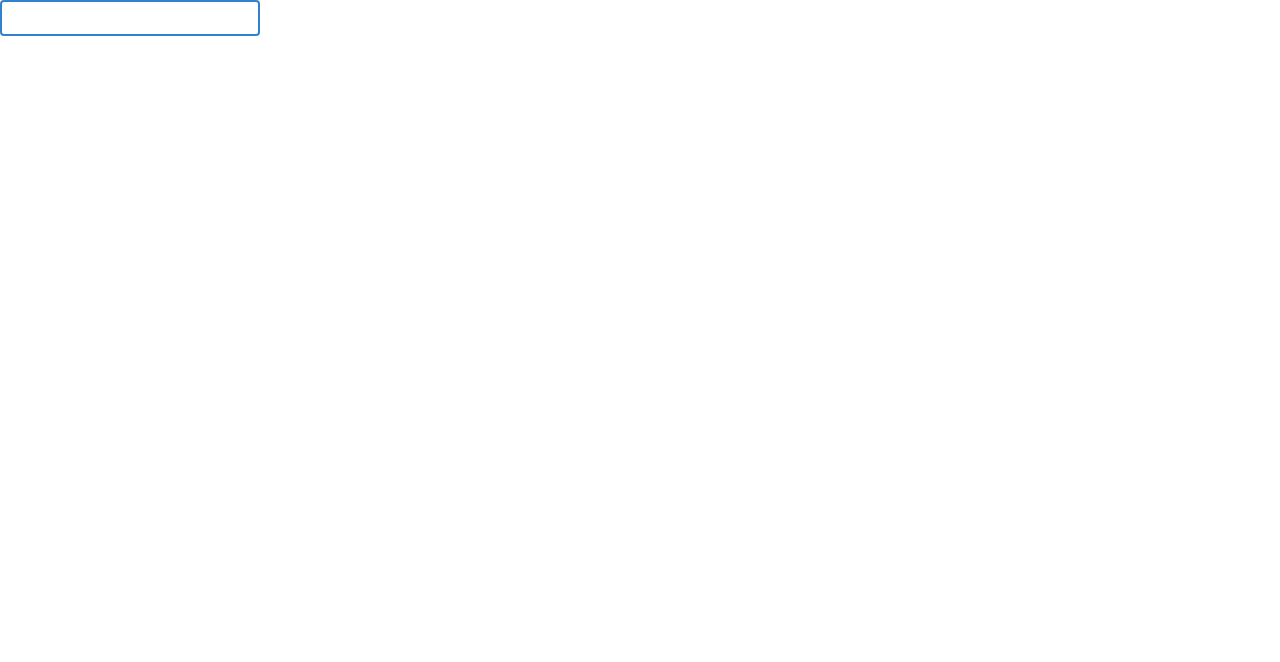
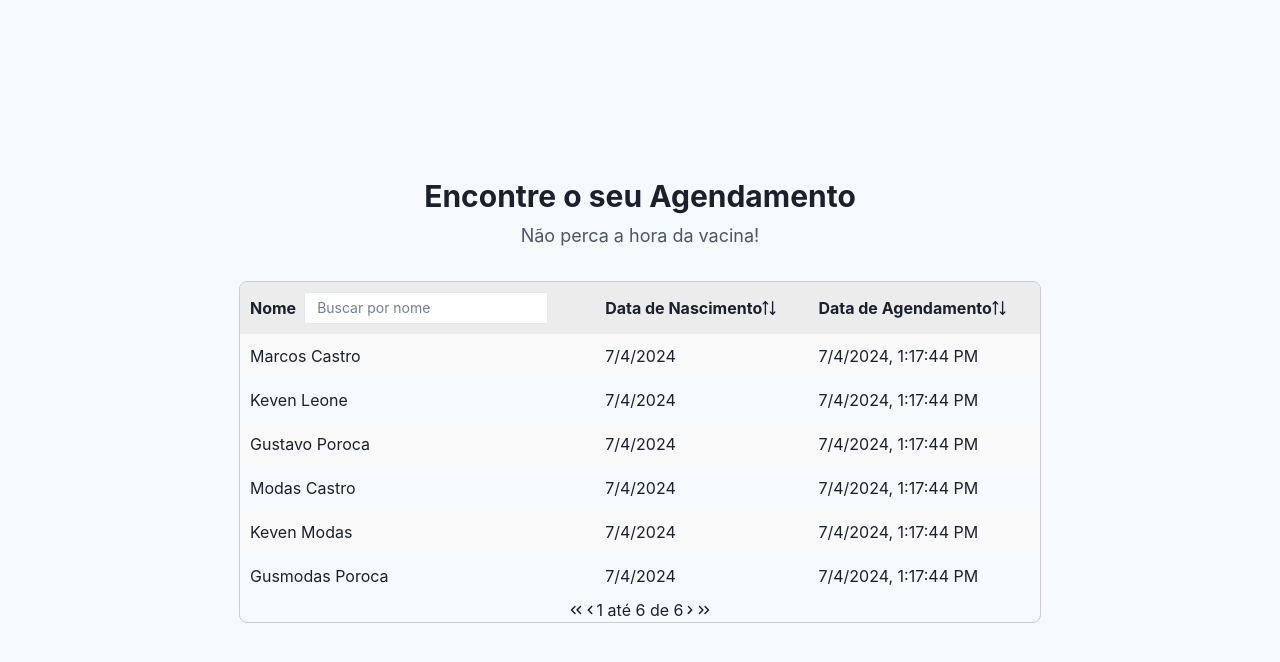
Before and after one commit to GuPoroca/projeto-pitang-frontend, a React (Vite) app: page /agendamento in a window 1280 px wide. Shown: the top 662 px of the page. Built offline with nearby package versions, Linux system fonts and the light colour scheme.

Commit message:
Página de agendamentos funcionando com dados de exemplo

```diff
--- a/package.json
+++ b/package.json
@@ -14,6 +14,7 @@
   "dependencies": {
     "@chakra-ui/react": "^2.8.2",
     "dom": "^0.0.3",
+    "primereact": "^10.7.0",
     "react": "^18.3.1",
     "react-datepicker": "^7.2.0",
     "react-dom": "^18.3.1",
--- a/src/AppRoutes.jsx
+++ b/src/AppRoutes.jsx
@@ -1,16 +1,19 @@
 import { BrowserRouter, Routes, Route } from "react-router-dom";
 import { ChakraProvider } from '@chakra-ui/react';
+import { PrimeReactProvider } from "primereact/api";
 import Home from './pages/Home';
 import Agendamentos from './pages/Agendamentos';
 import Cadastrar from './pages/Cadastrar'
 
 const AppRoutes = () => <BrowserRouter>
 <ChakraProvider>
+<PrimeReactProvider>
     <Routes>
         <Route path='/' element = {<Home />}/>
         <Route path='/agendamento' element = {<Agendamentos />}/>
         <Route path='/cadastrar' element = {<Cadastrar />}/>
     </Routes>
+</PrimeReactProvider>
 </ChakraProvider>
 </BrowserRouter>
 
--- a/src/components/DatePicker.jsx
+++ b/src/components/Formularios/DatePicker.jsx
@@ -3,7 +3,7 @@ import "react-datepicker/dist/react-datepicker.css";
 import { registerLocale, setDefaultLocale } from "react-datepicker";
 import ptBR from "date-fns/locale/pt-BR";
 import { subDays, addDays} from 'date-fns';
-import './style.css';
+import '../style.css';
 
 registerLocale('pt-BR', ptBR);
 setDefaultLocale('pt-BR');
--- /dev/null
+++ b/src/components/TabelaAgendamento/TabelaAgendamento.jsx
@@ -0,0 +1,63 @@
+import { useState } from "react";
+import { Button } from 'primereact/button';
+import { DataTable } from "primereact/datatable";
+import { Column } from "primereact/column";
+import { Flex, Stack, Heading, Text, useColorModeValue, Input } from "@chakra-ui/react";
+import "../style.css";
+
+
+const TabelaAgendamento = ({agendamentos}) => {
+    const paginatorLeft = <Button type="button" icon="pi pi-refresh" text />;
+    const paginatorRight = <Button type="button" icon="pi pi-download" text />;
+
+    const [nameFilter, setNameFilter] = useState('');
+    const [filteredAgendamentos, setFilteredAgendamentos] = useState([]);
+
+    const onNameFilterChange = (e) => {
+        const value = e.target.value;
+        setNameFilter(value);
+
+        const filteredData = agendamentos.filter((agendamento) => {
+            return agendamento.nome.toLowerCase().includes(value.toLowerCase());
+        });
+
+        setFilteredAgendamentos(filteredData);
+    };
+
+    return(
+        <DataTable
+                    value={filteredAgendamentos.length ? filteredAgendamentos : agendamentos}
+                    removableSort
+                    paginator
+                    rows={10}
+                    paginatorTemplate="RowsPerPageDropdown FirstPageLink PrevPageLink CurrentPageReport NextPageLink LastPageLink"
+                    currentPageReportTemplate="{first} até {last} de {totalRecords}"
+                    paginatorLeft={paginatorLeft}
+                    paginatorRight={paginatorRight}
+                    tableStyle={{ minWidth: "50rem" }}
+                    className="custom-datatable"
+                >
+                    <Column
+                        header={
+                            <div  style={{ display: 'flex', alignItems: 'center' }}>
+                                Nome
+                                <Input
+                                    value={nameFilter}
+                                    onChange={onNameFilterChange}
+                                    placeholder="Buscar por nome"
+                                    bg="white"
+                                    ml={2}
+                                    size="sm"
+                                />
+                            </div>
+                        }
+                        field="nome"
+                        className="custom-column"
+                    ></Column>
+                    <Column field="dataNascimento" header="Data de Nascimento" sortable className="custom-column"></Column>
+                    <Column field="dataAgendamento" header="Data de Agendamento" sortable className="custom-column"></Column>
+                </DataTable>
+    )
+}
+
+export default TabelaAgendamento
--- a/src/components/style.css
+++ b/src/components/style.css
@@ -1,3 +1,5 @@
+
+
 .custom-date-picker {
   border: 2px solid #3182ce; /* Cor da borda */
   border-radius: 4px; /* Cantos arredondados */
@@ -8,3 +10,40 @@
   border: none; /* Remove borda padrão do input */
   outline: none; /* Remove outline padrão do input */
 }
+
+.custom-datatable {
+  border: 1px solid #ccc;
+  border-radius: 8px;
+  overflow: hidden;
+}
+
+.custom-datatable .p-datatable-header,
+.custom-datatable .p-datatable-footer {
+  background-color: #f4f4f4;
+  text-align: center;
+  font-weight: bold;
+}
+
+.custom-datatable .p-datatable-thead > tr > th {
+  background-color: #ececec;
+  text-align: left;
+  padding: 10px;
+}
+
+.custom-datatable .p-datatable-tbody > tr > td {
+  padding: 10px;
+  text-align: left;
+}
+
+.custom-datatable .p-datatable-tbody > tr:nth-child(odd) {
+  background-color: #f9f9f9;
+}
+
+.custom-datatable .p-datatable-tbody > tr:hover {
+  background-color: #e0e0e0;
+}
+
+.custom-column {
+  text-align: left;
+  padding: 10px;
+}
--- a/src/pages/Agendamentos.jsx
+++ b/src/pages/Agendamentos.jsx
@@ -1,5 +1,86 @@
-import DatePicker from "../components/DatePicker";
+import { useState } from "react";
+import { Button } from 'primereact/button';
+import { DataTable } from "primereact/datatable";
+import { Column } from "primereact/column";
+import { Flex, Stack, Heading, Text, useColorModeValue, Input } from "@chakra-ui/react";
+import "../components/style.css";
+import TabelaAgendamento from "../components/TabelaAgendamento/TabelaAgendamento";
 
-const Agendamentos = () => <DatePicker/>
+const Agendamentos = () => {
+    const paginatorLeft = <Button type="button" icon="pi pi-refresh" text />;
+    const paginatorRight = <Button type="button" icon="pi pi-download" text />;
+
+    const [nameFilter, setNameFilter] = useState('');
+    const [filteredAgendamentos, setFilteredAgendamentos] = useState([]);
+
+    const agendamentos = [
+        {
+            id: 1,
+            nome: "Marcos Castro",
+            dataNascimento: new Date().toLocaleDateString(),
+            dataAgendamento: new Date().toLocaleString(),
+        },
+        {
+            id: 2,
+            nome: "Keven Leone",
+            dataNascimento: new Date().toLocaleDateString(),
+            dataAgendamento: new Date().toLocaleString(),
+        },
+        {
+            id: 3,
+            nome: "Gustavo Poroca",
+            dataNascimento: new Date().toLocaleDateString(),
+            dataAgendamento: new Date().toLocaleString(),
+        },
+        {
+            id: 4,
+            nome: "Modas Castro",
+            dataNascimento: new Date().toLocaleDateString(),
+            dataAgendamento: new Date().toLocaleString(),
+        },
+        {
+            id: 5,
+            nome: "Keven Modas",
+            dataNascimento: new Date().toLocaleDateString(),
+            dataAgendamento: new Date().toLocaleString(),
+        },
+        {
+            id: 6,
+            nome: "Gusmodas Poroca",
+            dataNascimento: new Date().toLocaleDateString(),
+            dataAgendamento: new Date().toLocaleString(),
+        },
+    ];
+
+    const onNameFilterChange = (e) => {
+        const value = e.target.value;
+        setNameFilter(value);
+
+        const filteredData = agendamentos.filter((agendamento) => {
+            return agendamento.nome.toLowerCase().includes(value.toLowerCase());
+        });
+
+        setFilteredAgendamentos(filteredData);
+    };
+
+    return (
+        <Flex
+            minH={"100vh"}
+            align={"center"}
+            justify={"center"}
+            bg={useColorModeValue("gray.50", "gray.800")}
+        >
+            <Stack spacing={8} mx={"auto"} maxW={"75vw"} py={12} px={3}>
+                <Stack align={"center"}>
+                    <Heading fontSize={"3xl"}>Encontre o seu Agendamento</Heading>
+                    <Text fontSize={"lg"} color={"gray.600"}>
+                        Não perca a hora da vacina!
+                    </Text>
+                </Stack>
+                <TabelaAgendamento agendamentos={agendamentos}/>
+            </Stack>
+        </Flex>
+    );
+};
 
 export default Agendamentos;
--- a/src/pages/Cadastrar.jsx
+++ b/src/pages/Cadastrar.jsx
@@ -1,5 +1,5 @@
 "use client";
-import CadastroForm from "../components/CadastroForm.jsx";
+import CadastroForm from "../components/Formularios/CadastroForm.jsx";
 import {
   Flex,
   Box,
```
Also changed, not shown: src/components/Formularios/CadastroForm.jsx (renamed from src/components/CadastroForm.jsx), 2 other files (tests, documents, lock files or other folders). Lines whose indentation alone changed are shown as unchanged.
